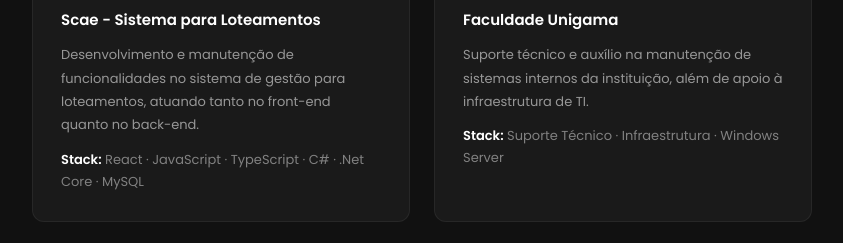
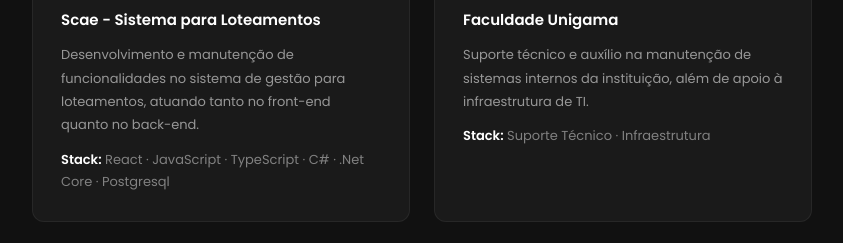
Before and after one commit to MessiahDev/novo-portifolio, a React (Vite) app: page / in a window 1280 px wide. Shown: the part 3100-3343 px from the top of the page, without its empty margins (348-1191 px from the left). Built offline with nearby package versions, Linux system fonts and the light colour scheme.

Commit message:
style: atualizar stacks de tecnologias nas experiências profissionais

```diff
--- a/src/constants/experiencia.js
+++ b/src/constants/experiencia.js
@@ -4,14 +4,14 @@ export const EXPERIENCIAS = [
         cargo: "ESTÁGIO FULL-STACK",
         empresa: "Scae - Sistema para Loteamentos",
         descricao: "Desenvolvimento e manutenção de funcionalidades no sistema de gestão para loteamentos, atuando tanto no front-end quanto no back-end.",
-        stack: ["React", "JavaScript", "TypeScript", "C#", ".Net Core", "MySQL"],
+        stack: ["React", "JavaScript", "TypeScript", "C#", ".Net Core", "Postgresql"],
     },
     {
         periodo: "2022 – 2023",
         cargo: "AUXILIAR DE TI",
         empresa: "Faculdade Unigama",
         descricao: "Suporte técnico e auxílio na manutenção de sistemas internos da instituição, além de apoio à infraestrutura de TI.",
-        stack: ["Suporte Técnico", "Infraestrutura", "Windows Server"],
+        stack: ["Suporte Técnico", "Infraestrutura"],
     },
 ]
 
```
